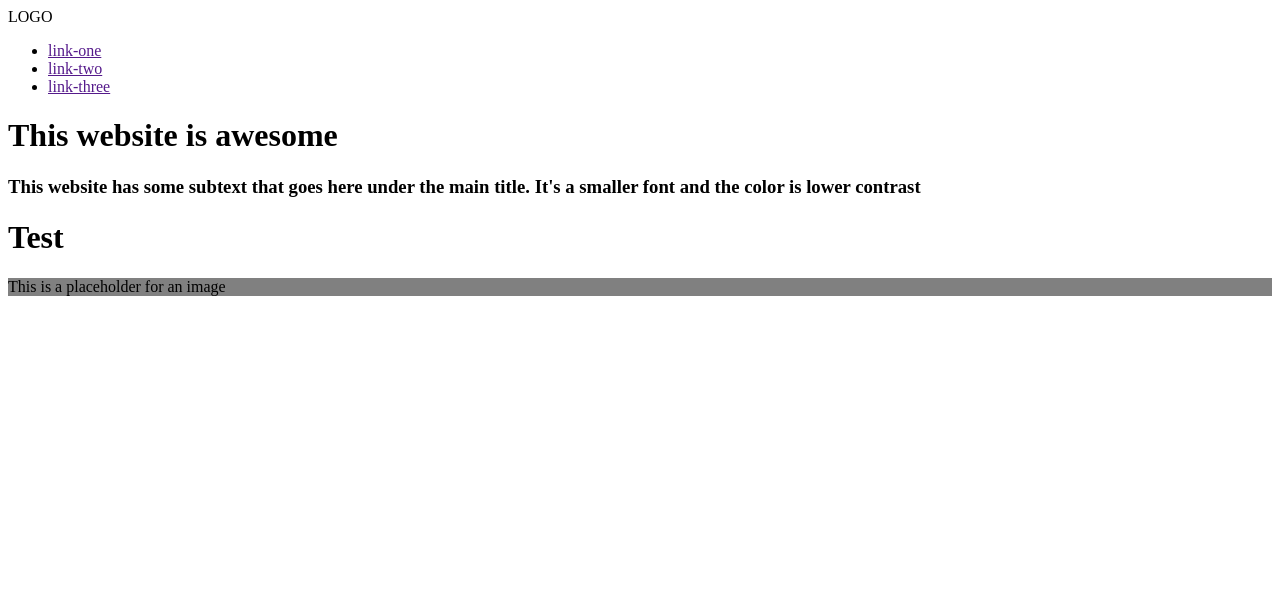
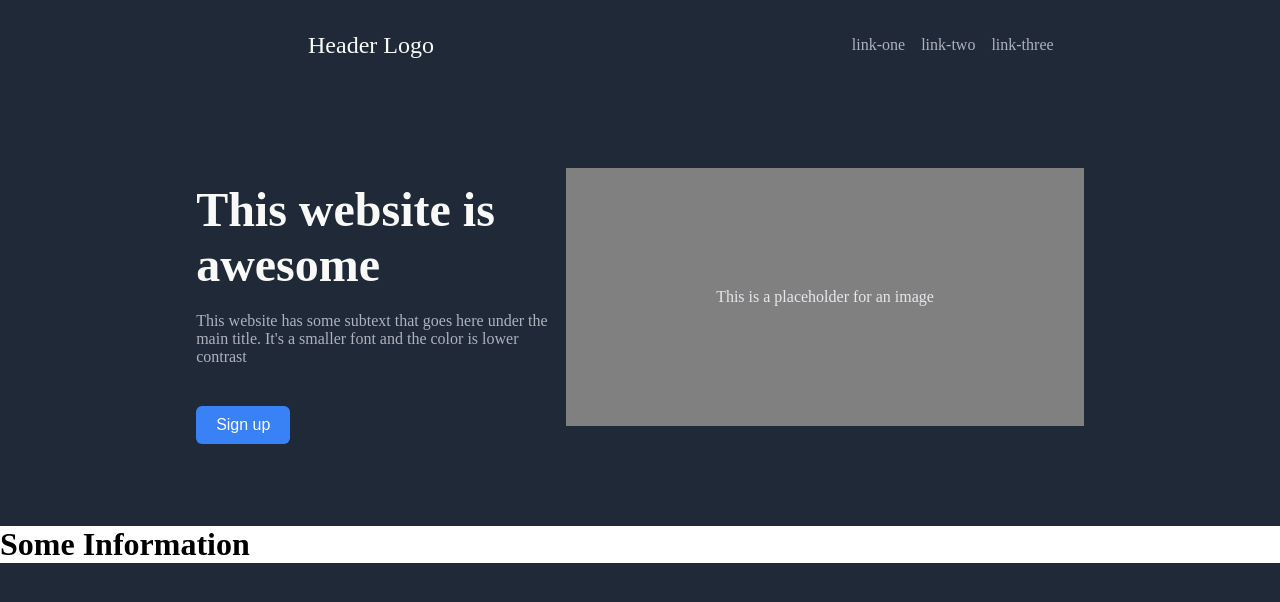
Before and after one commit to Yongbi21/Landing-Page, a plain HTML site: page index.html in a window 1280 px wide. Drawn offline with Linux system fonts and the light colour scheme.

Commit message:
hero-and-header-section-done

```diff
--- a/index.html
+++ b/index.html
@@ -12,7 +12,7 @@
             <div class="header">
                 <div class="left">
                   <div class="logo">
-                    LOGO
+                    Header Logo
                   </div>
                 </div>
                 <div class="right">
@@ -23,27 +23,24 @@
                 </ul>
                 </div>
             </div>
-
-        <div class="label" id="text">
-            <div class="label" id="big_text">
+    <div class="content">
+        <div class="hero_section">
+            <div class="text_container">
                 <h1>This website is awesome</h1>
+                <p>This website has some subtext that goes here under the main title. It's a smaller font and the color is lower contrast</p>
+                <button>Sign up</button>
 
             </div>
-            <div class="label" id="small_text">
-                <h3>This website has some subtext that goes here under the main title. It's a smaller font and the color is lower contrast</h3>
+                <div class="container">
+                    <p>This is a placeholder for an image</p>
 
 
+                </div>
             </div>
-            <div class="button">
-                <h1>Test</h1>
+        </div>
+        <div class="information_container">
+            <h1>Some Information</h1>
 
-
-            </div>
-            <div class="container" style=" background-color: gray;">
-                <p>This is a placeholder for an image</p>
-
-
-            </div>
         </div>
     </body>
     </html>
--- a/style.css
+++ b/style.css
@@ -1 +1,122 @@
-/* TO BE CONTINUE LATER */
+body{
+    background-color: #1f2937;
+    margin: auto;
+    padding: auto;
+}
+
+.header{
+    display: flex;
+    justify-content: space-between;
+    margin: 20px 260px;
+    width: 62%;
+    align-items: center;
+
+}
+
+.logo{
+    padding-left: 48px;
+    font-size: 24px;
+    color: #f9faf8;
+}
+a{
+    text-decoration: none;
+    color: #aeb3bd;
+}
+ul{
+    list-style-type: none;
+    display: flex;
+    padding: 0;
+    gap: 16px;
+
+
+}
+.left, .right {
+    display: flex;
+    gap: 16px;
+}
+
+.label{
+    display: flex;
+    justify-content: space-around;
+    background-color: #1f2937;
+}
+.container  p{
+    display: flex;
+    align-items: center;
+    justify-content: center;
+    margin: 100px;
+    margin-left: 130px;
+    margin-right: 130px;
+    color: #e5e7eb;
+
+
+}
+.container{
+    background-color: gray;
+    display: flex;
+    align-items: center;
+    justify-content: center;
+    padding: 20px;
+
+}
+
+
+.text_container{
+    align-items: center;
+    justify-content: center;
+
+}
+.text_container h1{
+    font-size: 48px;
+    font-weight: 800;
+    color: #f9faf8;
+    max-width: 350px;
+    margin-bottom: 20px;
+
+}
+
+.text_container p{
+    max-width: 370px;
+    font-size: 16px;
+    font-weight: 500;
+    margin-bottom: 20px;
+    padding-bottom: 20px;
+    color: #aeb3bd;
+
+
+}
+
+.hero_section{
+    display: flex;
+    justify-content: space-between;
+    align-items: center;
+    max-width: fit-content;
+    padding: 60px 48px;
+
+}
+
+.content{
+    display: flex;
+    align-items: center;
+    justify-content: center;
+}
+
+button{
+    display: flex;
+    justify-content: center;
+    align-items: center;
+    background-color: #3882f6;
+    color: white;
+    padding: 10px 20px;
+    border-radius: 6px;
+    font-size: 16px;
+    border: none;
+    cursor: pointer;
+
+}
+
+.information_container{
+
+    background-color: white;
+    margin-bottom: 20px;
+}
```
